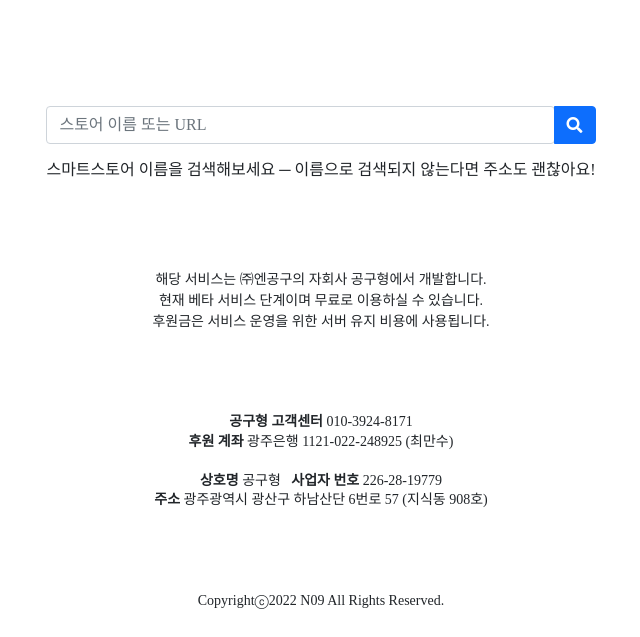
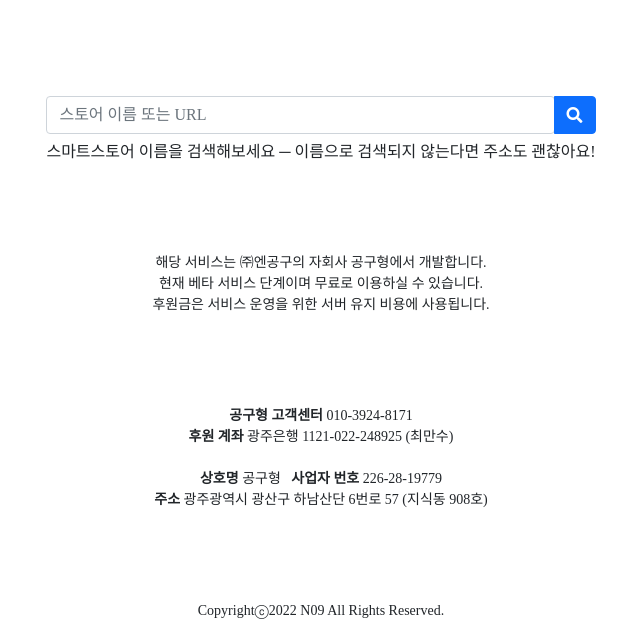
Before and after one commit to gsmJYW/STORE-MANAGER, a website: page views/index.html in a window 1280 px wide. Shown: the part 239-876 px from the top of the page, without its empty margins (319-959 px from the left). Drawn offline with nearby package versions, Linux system fonts and the light colour scheme; some packages are replaced by stand-ins of ours; a script that the page names is missing; a web font is replaced by a local one.

Commit message:
feat: 줄 간격 수정

```diff
--- a/views/index.html
+++ b/views/index.html
@@ -44,16 +44,16 @@
         <button id="search-button" class="btn btn-primary fas fa-search"></input>
       </div>
       <form action="">
-        <h6 class="text-center p-2" style="line-height: 130%">스마트스토어 이름을 검색해보세요 ─ 이름으로 검색되지 않는다면 주소도 괜찮아요!
+        <h6 class="text-center px-2" style="line-height: 130%">스마트스토어 이름을 검색해보세요 ─ 이름으로 검색되지 않는다면 주소도 괜찮아요!
         </h6>
       </form>
-      <p style="text-align: center; line-height: 150%; font-size: 14px; margin: 80px 0px">해당 서비스는 ㈜엔공구의 자회사 공구형에서
+      <p style="text-align: center; line-height: 150%; font-size: 14px; margin: 90px 0px">해당 서비스는 ㈜엔공구의 자회사 공구형에서
         개발합니다.<br>현재 베타 서비스
         단계이며 무료로 이용하실 수
         있습니다.<br>후원금은 서비스
         운영을 위한 서버 유지 비용에 사용됩니다.
       </p>
-      <p style="text-align: center; line-height: 140%; font-size: 14px; margin: 80px 0px">
+      <p style="text-align: center; line-height: 150%; font-size: 14px; margin: 90px 0px">
         <b>공구형 고객센터</b> 010-3924-8171<br><b>후원 계좌</b> 광주은행 1121-022-248925 (최만수)<br><br>
         <b>상호명</b> 공구형 &nbsp; <b>사업자 번호</b> 226-28-19779 <br> <b>주소</b> 광주광역시 광산구
         하남산단 6번로 57 (지식동 908호)
```
